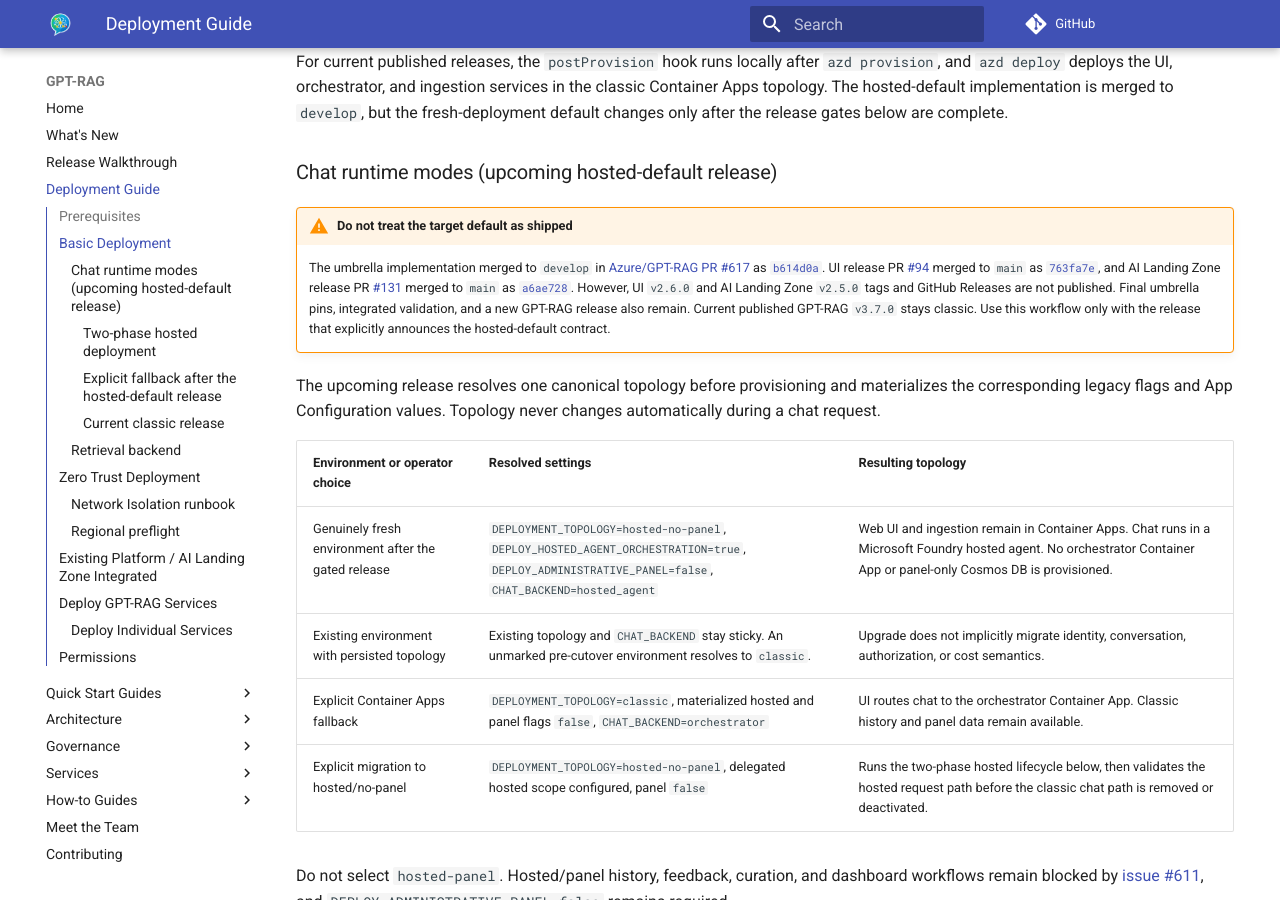
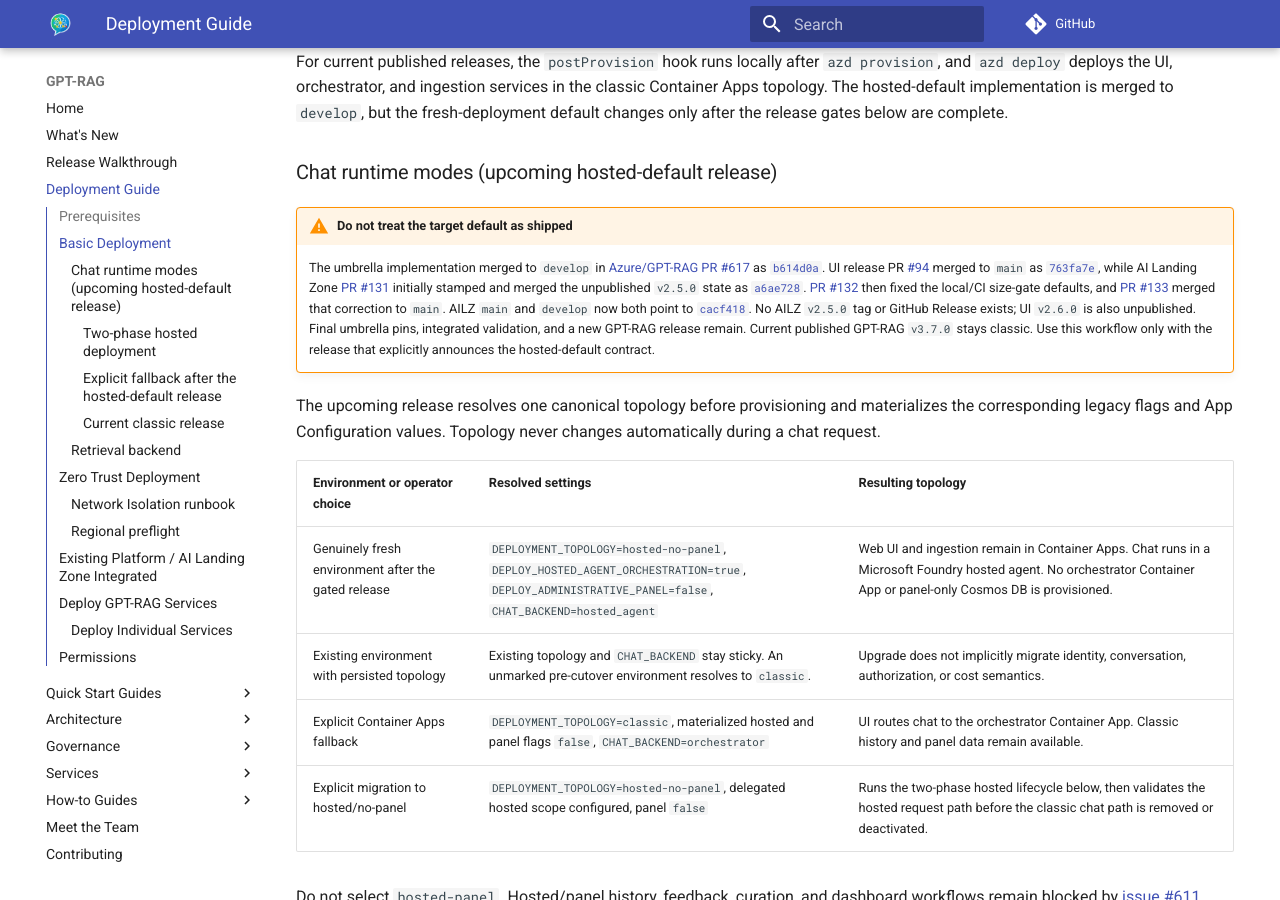
Before and after one commit to Azure/GPT-RAG, an MkDocs documentation site: the page built from docs/deploy.md, in a window 1280 px wide and 900 px high, scrolled down 1424 px. Built offline with MkDocs 1.6.1 and Material for MkDocs 9.7.7, drawn with Linux system fonts in a browser that asks for light colours; comment, search, counter and statistics services are not loaded.

Commit message:
docs: refresh unpublished AILZ release state
Record the post-PR #131 size-gate correction and current shared AILZ branch commit while keeping the hosted-default target explicitly unreleased.

Co-authored-by: Copilot App <223556219+Copilot@users.noreply.github.com>

```diff
--- a/docs/deploy.md
+++ b/docs/deploy.md
@@ -62,15 +62,20 @@ only after the release gates below are complete.
     UI release PR
     [#94](https://github.com/Azure/gpt-rag-ui/pull/94) merged to `main` as
     [`763fa7e`](https://github.com/Azure/gpt-rag-ui/commit/763fa7eb2135037382673d2eb968421f084941cc),
-    and AI Landing Zone release PR
-    [#131](https://github.com/Azure/bicep-ptn-aiml-landing-zone/pull/131) merged
-    to `main` as
+    while AI Landing Zone
+    [PR #131](https://github.com/Azure/bicep-ptn-aiml-landing-zone/pull/131)
+    initially stamped and merged the unpublished `v2.5.0` state as
     [`a6ae728`](https://github.com/Azure/bicep-ptn-aiml-landing-zone/commit/a6ae7284d654abb7ec53810cb8765b2975b51baa).
-    However, UI `v2.6.0` and AI Landing Zone `v2.5.0` tags and GitHub Releases
-    are not published. Final umbrella pins, integrated validation, and a new
-    GPT-RAG release also remain. Current published GPT-RAG `v3.7.0` stays
-    classic. Use this workflow only with the release that explicitly announces
-    the hosted-default contract.
+    [PR #132](https://github.com/Azure/bicep-ptn-aiml-landing-zone/pull/132)
+    then fixed the local/CI size-gate defaults, and
+    [PR #133](https://github.com/Azure/bicep-ptn-aiml-landing-zone/pull/133)
+    merged that correction to `main`. AILZ `main` and `develop` now both point
+    to [`cacf418`](https://github.com/Azure/bicep-ptn-aiml-landing-zone/commit/cacf418216ce7381d06263e0dd704a86b8a6f225).
+    No AILZ `v2.5.0` tag or GitHub Release exists; UI `v2.6.0` is also
+    unpublished. Final umbrella pins, integrated validation, and a new GPT-RAG
+    release remain. Current published GPT-RAG `v3.7.0` stays classic. Use this
+    workflow only with the release that explicitly announces the hosted-default
+    contract.
 
 The upcoming release resolves one canonical topology before provisioning and
 materializes the corresponding legacy flags and App Configuration values.
```
Also changed, not shown: docs/architecture.md (+12 -8 lines), docs/index.md (+12 -6 lines), docs/media/architecture_basic_deployment.svg, docs/media/architecture_chat_runtime_modes.svg, docs/media/architecture_modular_layers.svg, 1 other file.
